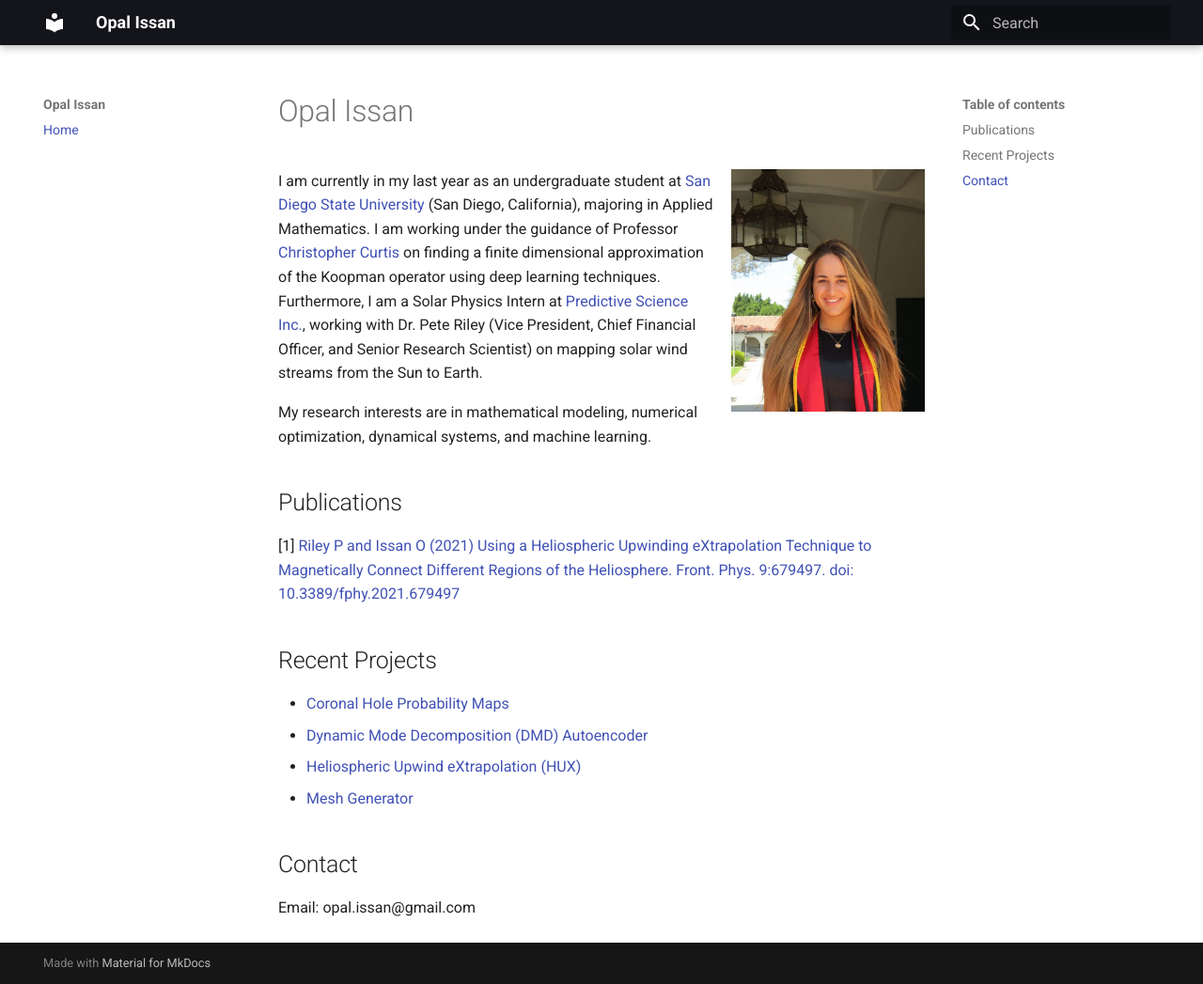
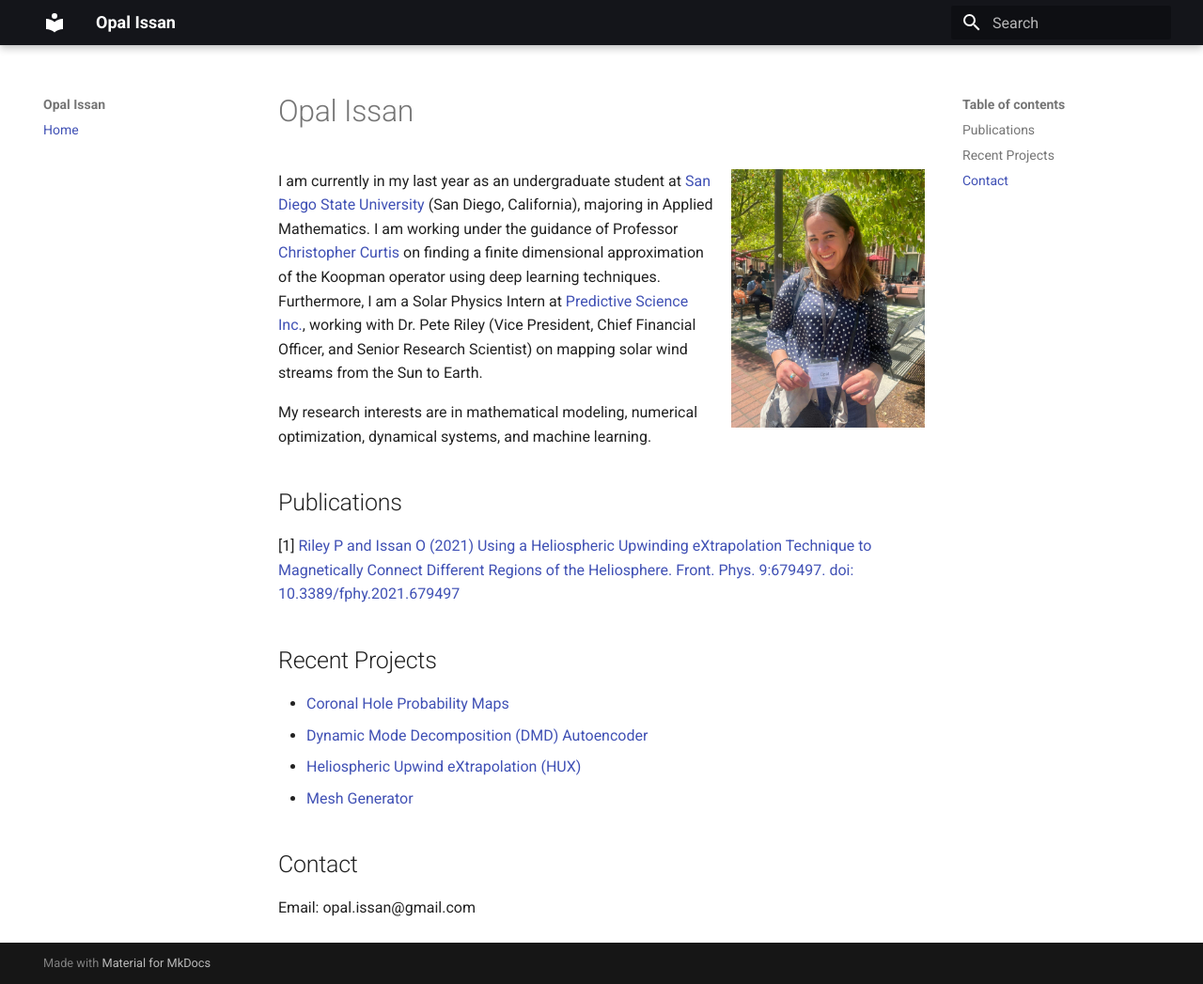
Before and after one commit to opaliss/opalissan, an MkDocs documentation site: the page built from docs/index.md, in a window 1280 px wide and 1047 px high. Shown: the whole window at 94% size. Built offline with MkDocs 1.6.1 and Material for MkDocs 9.7.7, drawn with Linux system fonts in a browser that asks for light colours.

Commit message:
fix quot

```diff
--- a/docs/index.md
+++ b/docs/index.md
@@ -1,6 +1,6 @@
 # Opal Issan
 
-![](images/GradPic2.jpg){ width=30% : align=right }
+![](images/usc.jpg){ width=30% : align=right }
 
 I am currently in my last year as an undergraduate student at [San Diego State University](https://www.sdsu.edu/) (San Diego, California), majoring in Applied Mathematics. I am working under the guidance of Professor [Christopher Curtis](https://cwcurtis.github.io/) on finding a finite dimensional approximation of the Koopman operator using deep learning techniques.
 Furthermore, I am a Solar Physics Intern at [Predictive Science Inc.](https://www.predsci.com/portal/home.php), working with Dr. Pete Riley (Vice President, Chief Financial Officer, and Senior Research Scientist) on mapping solar wind streams from the Sun to Earth.
```
Also changed, not shown: docs/images/usc.jpg (added).
